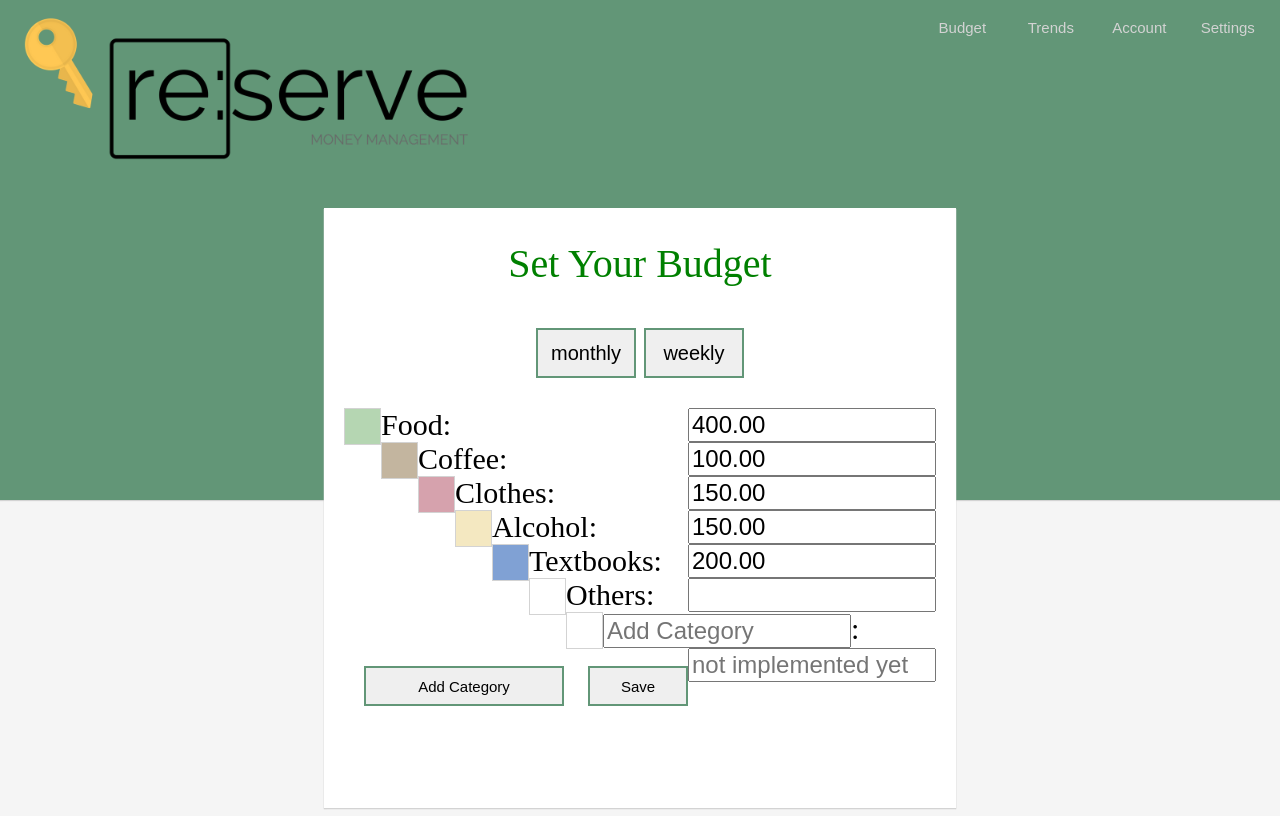
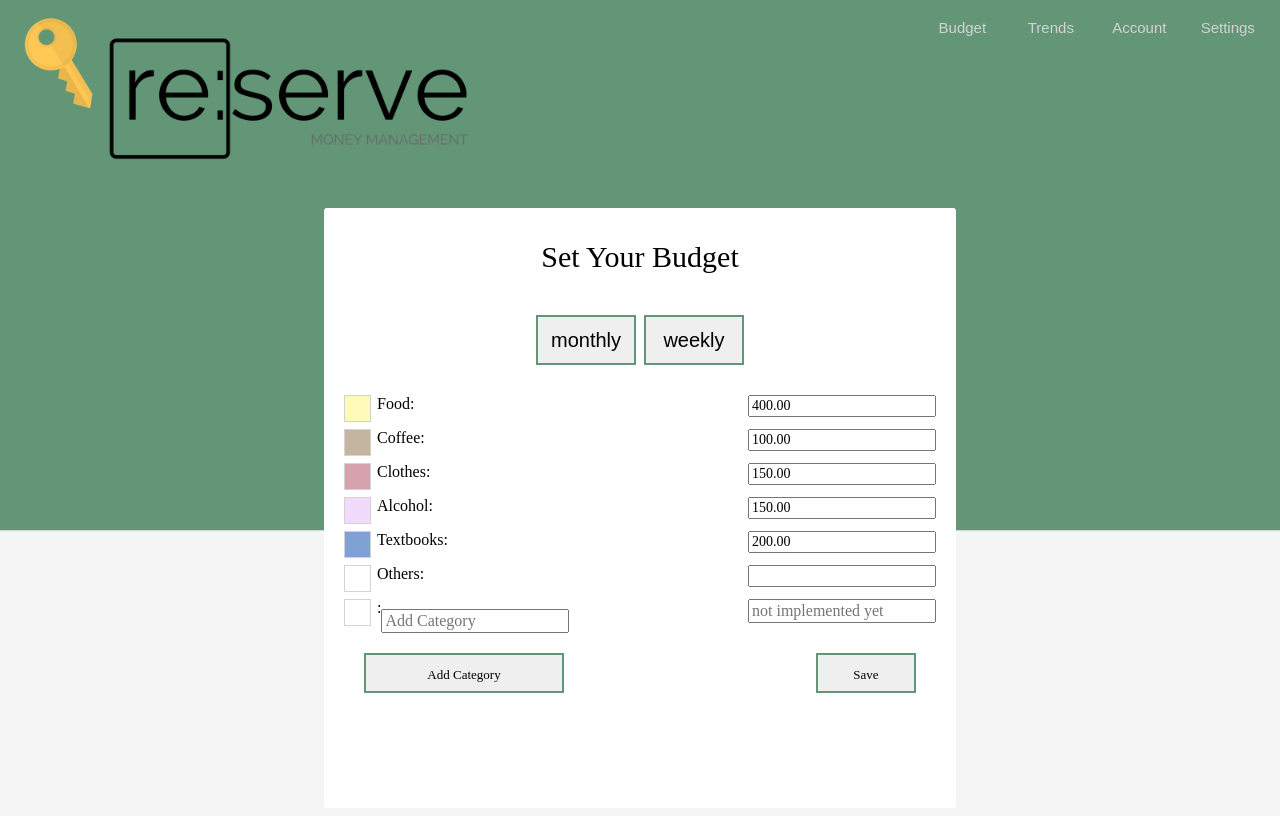
Before and after one commit to edysuh/cashMoneyHeroes, a Node server app: page /budget in a window 1280 px wide. Run offline with Node 20, Linux system fonts and the light colour scheme; some libraries are stand-ins or nearby versions.

Commit message:
css changes ha ha

```diff
--- a/public/styles/budget.css
+++ b/public/styles/budget.css
@@ -8,7 +8,7 @@ html {
 #background {
 	background-color: #629677;
 	width: 100%;
-	height: 500px;
+	height: 530px;
 	position: absolute;
 	top: 0px;
 	left: 0px;
@@ -67,7 +67,7 @@ html {
 	float: center;
 	margin:auto;
 	background: white;
-	box-shadow: 0 1px 1px 0 lightgrey, 0 1px 1px 0 lightgrey;
+	border-radius: 3px;
 }
 
 #budget_list{
@@ -90,10 +90,10 @@ html {
 }
 
 #budget_title{
-	font-size: 40px;
+	font-size: 30px;
 	padding: 5%;
 	text-align:center;
-	color: green;
+	color: black;
 }
 
 .topbutton{
@@ -107,28 +107,44 @@ font-size:20px;
 	border: 2px solid #629677;
 	width: 100px;
 	height: 40px;
-	font-size: 15px;
+	font-size: 13px;
+	font-family: Avenir;
 	float: right;
+	padding-top: 1%;
 }
 
 .botbuttonl{
 	border: 2px solid #629677;
 	width: 200px;
 	height: 40px;
-	font-size: 15px;
+	font-size: 13px;
+	font-family: Avenir;
 	float: left;
+	padding-top: 1%;
 }
 
 .cat_name {
 	float: left;
+	font-size: 16px;
 }
 
 .cat_input {
 	float: right;
 }
 
+input[type='text'] {
+	font-size: 16px;
+font-family: "Avenir";
+}
+
+input[type='number'] {
+	font-size: 14px;
+font-family: "Avenir";
+}
+
 #add_cat {
 	float: left;
+	margin-bottom: 10px;
 }
 
 #add_val {
@@ -136,19 +152,20 @@ font-size:20px;
 }
 
 .input_box {
-	width: 240px;
+	width: 180px;
 	font-size: 24px;
 }
 
 .col_box {
 	float: left;
-	width: 35px;
-	height: 35px;
+	width: 25px;
+	height: 25px;
 	border: 1px solid lightgrey;
+	margin-right: 6px;
 }
 
 .food_color {
-	background-color: #B5D6B2;
+	background-color: #FDF9B9;
 }
 
 .coffee_color {
@@ -160,7 +177,7 @@ font-size:20px;
 }
 
 .alcohol_color {
-	background-color: #F4E8C1;
+	background-color: #F2DAFC;
 }
 
 .textbooks_color {
--- a/views/budget.html
+++ b/views/budget.html
@@ -61,7 +61,7 @@
 					<input class="cat_input input_box" type="number" name="others_budget" value={{categories.others.budget}}><br>
 
 					<div class="col_box"></div>
-					<div id="add_cat"><input class="input_box" type="text" placeholder="Add Category">:</div>
+					<div id="add_cat"><input class="input_box" type="text" placeholder="Add Category"><div class="cat_name">:</div></div>
 					<input class="input_box" id="add_val" type="text" placeholder="not implemented yet"><br>
 
 					<div id="bottom_buttons">
```
Also changed, not shown: public/styles/home.css (+17 -13 lines), views/home.html (+7 -4 lines), views/login.html (added, +31 -0 lines), public/styles/images/logoyv.png (added).
